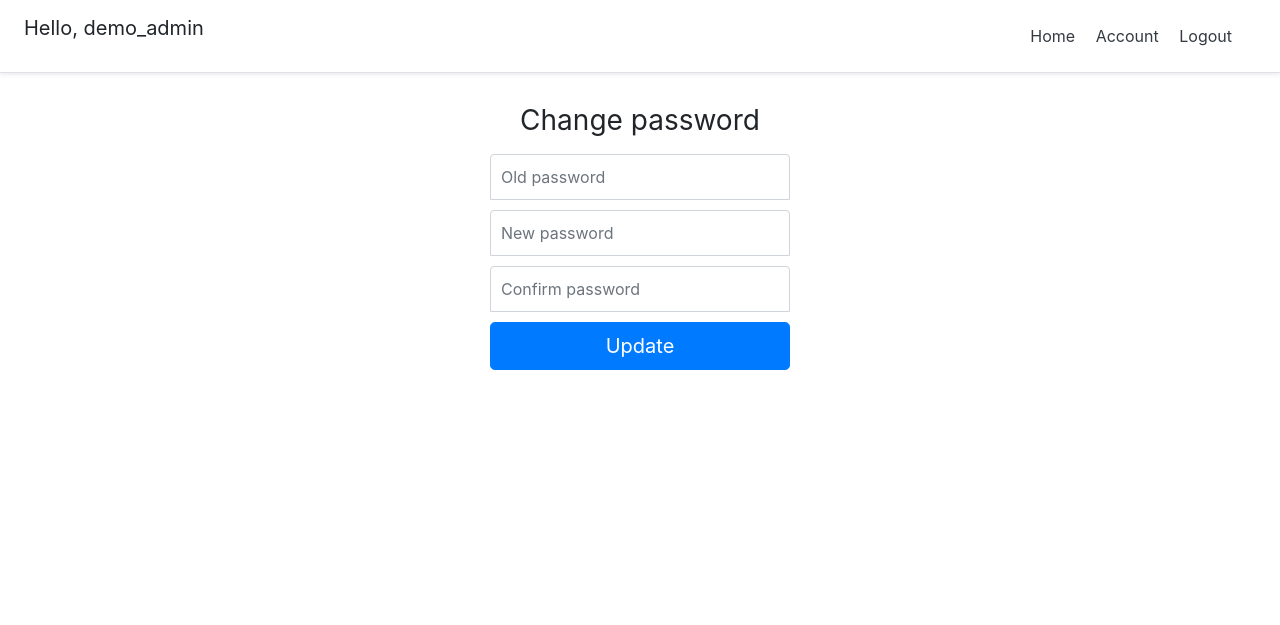
After one commit to mindstorm33/demo, a Django app: page /password_change/ in a window 1280 px wide. The commit adds this page. Shown: the top 625 px of the page. Run offline with Django 3.2, Linux system fonts and the light colour scheme; a user stored in the database is signed in; some libraries are stand-ins or nearby versions.

Commit message:
added password change and password reset functionalities.

```diff
--- a/account/templates/account/account.html
+++ b/account/templates/account/account.html
@@ -65,5 +65,8 @@
 
             <button class="btn btn-lg btn-primary btn-block" type="submit">Save Changes</button>
         </form>
+          <div class="d-flex flex-column">
+            <a href="{% url 'password_change' %}" class="m-auto">Change password</a>
+          </div>
 
 {%  endblock content %}
--- a/account/templates/account/login.html
+++ b/account/templates/account/login.html
@@ -63,5 +63,8 @@
         <button class="btn btn-lg btn-primary btn-block" type="submit">Log in</button>
 
             </form>
+            <div class="d-flex flex-column">
+              <a href="{% url 'password_reset' %}" class="m-auto">Forgot password?</a>
+            </div>
 
 {%  endblock content %}
--- a/demo_app/settings.py
+++ b/demo_app/settings.py
@@ -26,6 +26,9 @@ SECRET_KEY = '3jfmooqo*tyd6tziwlp-sx2u2qp%qsevu22tdb$z@v*-1v1u_y'
 DEBUG = True
 
 ALLOWED_HOSTS = []
+
+if DEBUG:
+    EMAIL_BACKEND = 'django.core.mail.backends.console.EmailBackend'
 
 
 # Application definition
--- a/demo_app/urls.py
+++ b/demo_app/urls.py
@@ -15,6 +15,7 @@ Including another URLconf
 """
 from django.contrib import admin
 from django.urls import path
+from django.contrib.auth import views as auth_views
 
 
 from personal.views import (
@@ -35,4 +36,15 @@ urlpatterns = [
     path('logout/', logout_view, name="logout"),
     path('login/', login_view, name='login'),
     path('account/', account_view, name='account'),
+
+    path('password_change/done/', auth_views.PasswordChangeDoneView.as_view(template_name='registration/password_change_done.html'),name='password_change_done'),
+
+    path('password_change/', auth_views.PasswordChangeView.as_view(template_name='registration/password_change.html'), name='password_change'),
+
+    path('password_reset/done/', auth_views.PasswordResetCompleteView.as_view(template_name='registration/password_reset_done.html'), name='password_reset_done'),
+
+    path('reset/<uidb64>/<token>/', auth_views.PasswordResetConfirmView.as_view(), name='password_reset_confirm'),
+    path('password_reset/', auth_views.PasswordResetView.as_view(), name='password_reset'),
+
+    path('reset/done/', auth_views.PasswordResetCompleteView.as_view(template_name='registration/password_reset_complete.html'), name='password_reset_complete'),
 ]
--- /dev/null
+++ b/templates/registration/password_change.html
@@ -0,0 +1,53 @@
+{% extends 'base.html' %}
+
+{% block content %}
+<style type="text/css">
+  .form-signin {
+    width: 100%;
+    max-width: 330px;
+    padding: 15px;
+    margin: auto;
+  }
+  .form-signin .checkbox {
+    font-weight: 400;
+  }
+  .form-signin .form-control {
+    position: relative;
+    box-sizing: border-box;
+    height: auto;
+    padding: 10px;
+    font-size: 16px;
+  }
+  .form-signin .form-control:focus {
+    z-index: 2;
+  }
+  .form-signin input[type="password"] {
+    margin-bottom: 10px;
+    border-bottom-right-radius: 0;
+    border-bottom-left-radius: 0;
+  }
+
+  .h3{
+    text-align: center;
+  }
+</style>
+
+
+<form method="POST" class="form-signin">{% csrf_token %}
+  <h1 class="h3 mb-3 font-weight-normal">Change password</h1>
+    <input name="old_password" class="form-control" placeholder="Old password" type="password" id="id_old_password" required="true">
+    <input name="new_password1" class="form-control" placeholder="New password" type="password" id="id_new_password1" required="true">
+    <input name="new_password2" class="form-control" placeholder="Confirm password" type="password" id="id_new_password2" required="true">
+
+    {% for field in form %}
+      {% for error in field.errors %}
+        <p style="color: red">{{ error }}</p>
+      {% endfor %}
+    {% endfor %}
+
+  <button class="btn btn-lg btn-primary btn-block" type="submit">Update</button>
+</form>
+
+
+
+{% endblock %}
--- /dev/null
+++ b/templates/registration/password_reset_subject.txt
@@ -0,0 +1 @@
+CodingWithMitch password reset
--- a/templates/snippets/header.html
+++ b/templates/snippets/header.html
@@ -33,7 +33,7 @@
             {%  if request.user.is_authenticated %}
                 <a class="p-2 text-dark" href="{% url 'home' %}">Home</a>
                 <a class="p-2 text-dark" href="{% url 'account' %}">Account</a>
-                <a class="p-2 text-dark" href="{% url 'logout' %}">logout</a>
+                <a class="p-2 text-dark" href="{% url 'logout' %}">Logout</a>
             {% else %}
                 <a class="p-2 text-dark" href="{% url 'home' %}">Home</a>
                 <a class="p-2 text-dark" href="{% url 'login' %}">login</a>
```
Also changed, not shown: templates/registration/password_change_done.html (added, +11 -0 lines), templates/registration/password_reset_complete.html (added, +12 -0 lines), templates/registration/password_reset_done.html (added, +20 -0 lines), templates/registration/password_reset_email.html (added, +12 -0 lines), templates/registration/password_reset_form.html (added, +46 -0 lines), db.sqlite3.
